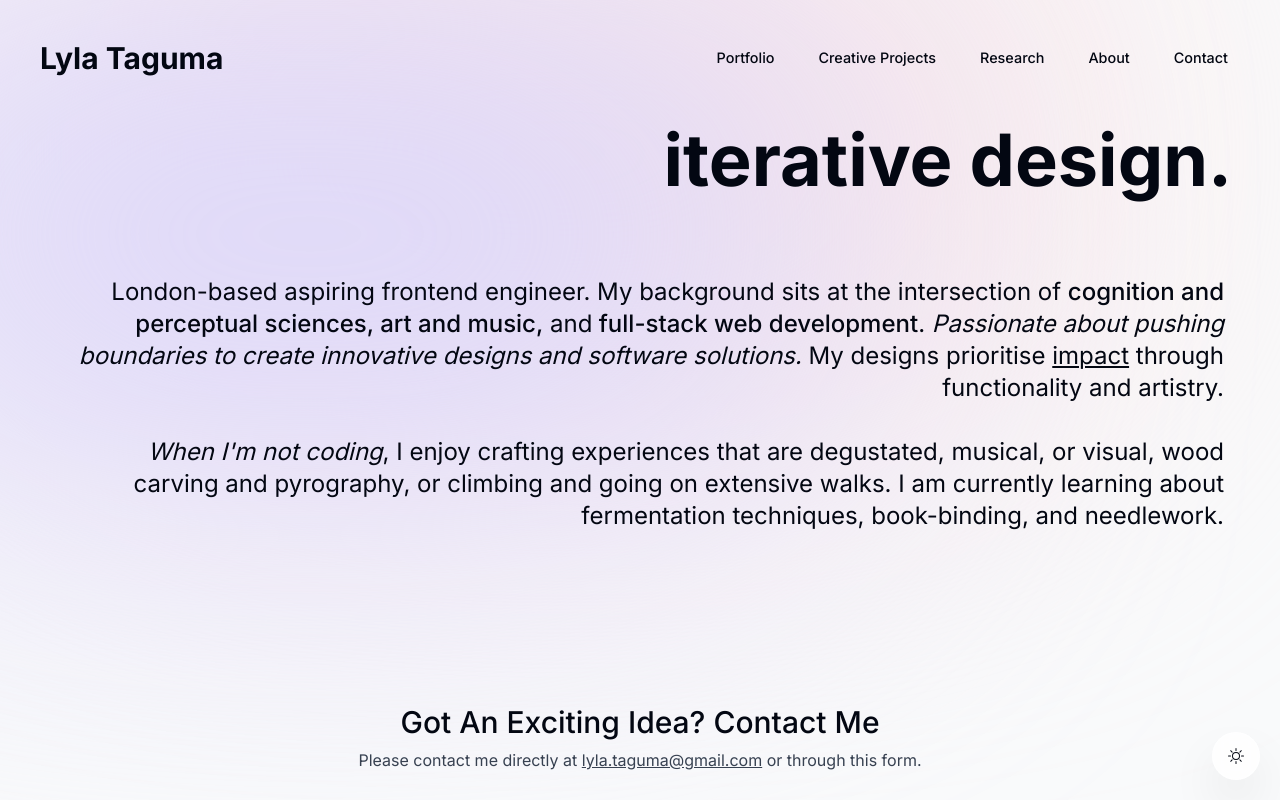
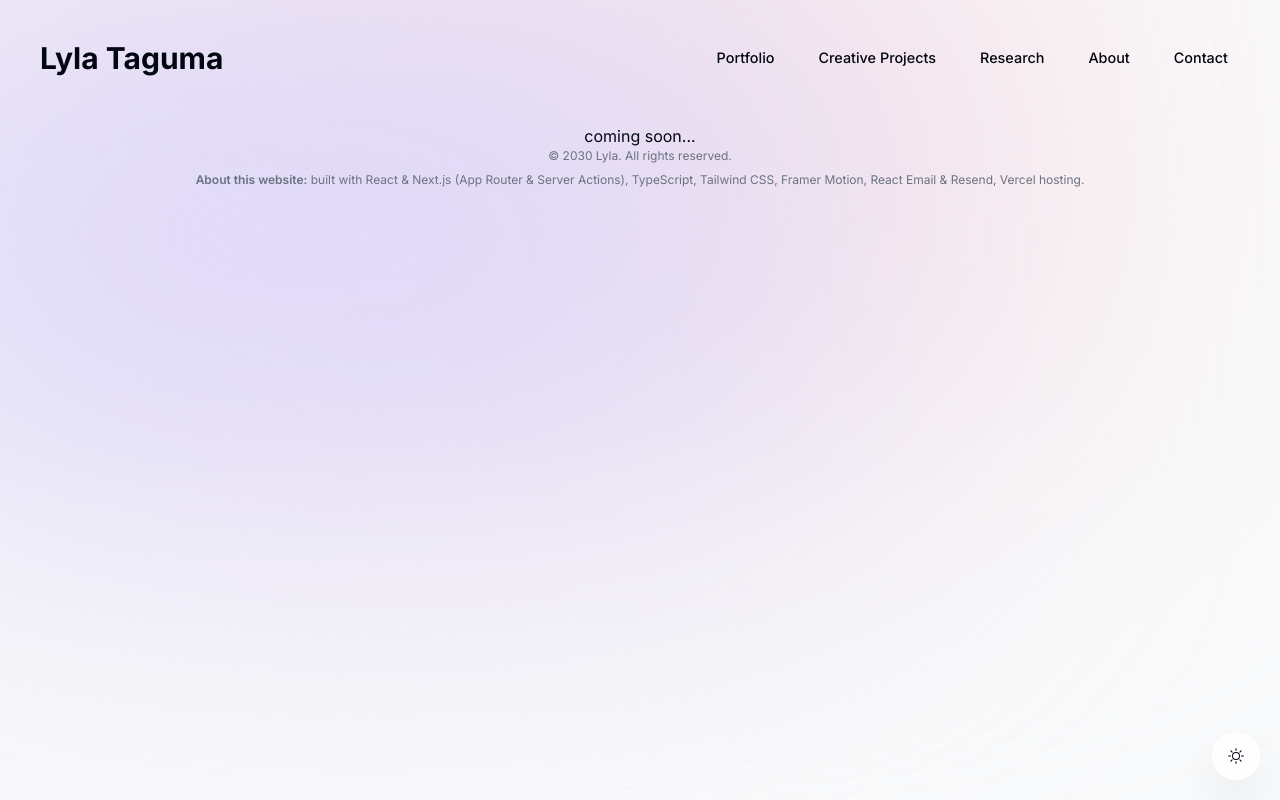
Before and after one commit to lysts/my-portfolio, a Next.js app: page /research in a window 1280 px wide. Shown: the top 800 px of the page. Built offline with nearby package versions, Linux system fonts and the light colour scheme; no server answers.

Commit message:
fix website

```diff
--- a/app/portfolio/page.tsx
+++ b/app/portfolio/page.tsx
@@ -4,8 +4,7 @@ import Contact from "@/components/contact";
 export default function Home() {
   return (
     <main className="flex flex-col items-center px-4">
-      <Desc />
-      <Contact />
+      <div>coming soon...</div>
     </main>
   );
 }
--- a/app/projects/page.tsx
+++ b/app/projects/page.tsx
@@ -4,8 +4,7 @@ import Contact from "@/components/contact";
 export default function Home() {
   return (
     <main className="flex flex-col items-center px-4">
-      <Desc />
-      <Contact />
+      <div>coming soon...</div>
     </main>
   );
 }
--- a/app/research/page.tsx
+++ b/app/research/page.tsx
@@ -4,8 +4,7 @@ import Contact from "@/components/contact";
 export default function Home() {
   return (
     <main className="flex flex-col items-center px-4">
-      <Desc />
-      <Contact />
+      <div>coming soon...</div>
     </main>
   );
 }
--- a/components/contact.tsx
+++ b/components/contact.tsx
@@ -29,7 +29,8 @@ export default function Contact() {
         once: true,
       }}
     >
-      <SectionHeading>Got an exciting idea? Contact me</SectionHeading>
+      <SectionHeading>Want to join forces? Let's talk.</SectionHeading>
+
 
       <p className="text-gray-700 -mt-6 dark:text-white/80">
         Please contact me directly at{" "}
--- a/components/desc.tsx
+++ b/components/desc.tsx
@@ -28,9 +28,9 @@ export default function Desc() {
     >
       <div className="pb-20 px-8 flex">
         <div className="flex flex-grow"></div>
-        <h1 className="font-bold text-7xl">{descWords[currentWordIndex]} design.</h1>
+        <h1 className="font-bold text-6xl h-[20rem]">{descWords[currentWordIndex]} design.</h1>
       </div>
-      <div className="flex px-10">
+      <div className="flex px-10 pb-20">
       <p className="mb-3">
         London-based aspiring frontend engineer. My background sits at the intersection of {" "}
         <span className="font-medium">cognition and perceptual sciences, art and music,</span>{" "}and<span className="font-medium"> full-stack web development</span>.{" "}
--- a/components/section-heading.tsx
+++ b/components/section-heading.tsx
@@ -6,7 +6,7 @@ type SectionHeadingProps = {
 
 export default function SectionHeading({ children }: SectionHeadingProps) {
   return (
-    <h2 className="text-3xl font-medium capitalize mb-8 text-center">
+    <h2 className="text-3xl font-medium mb-8 text-center">
       {children}
     </h2>
   );
```
